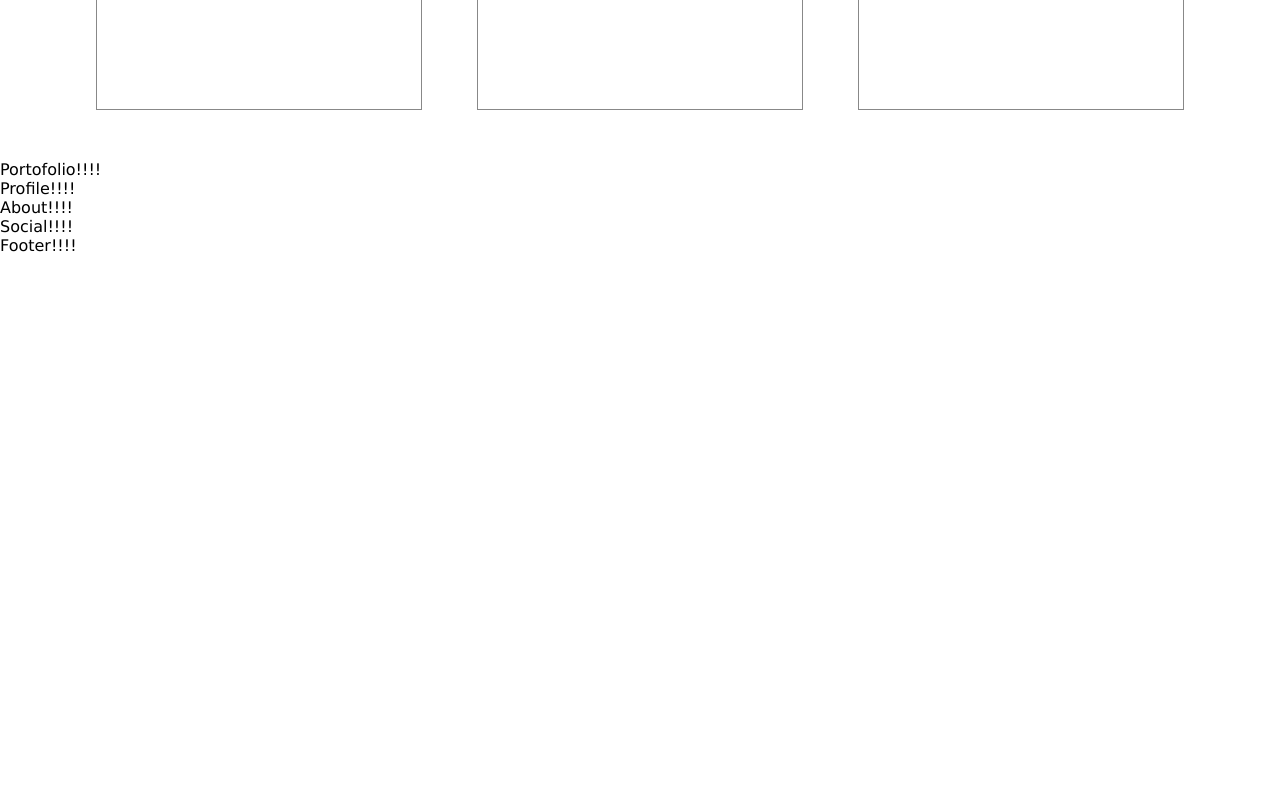
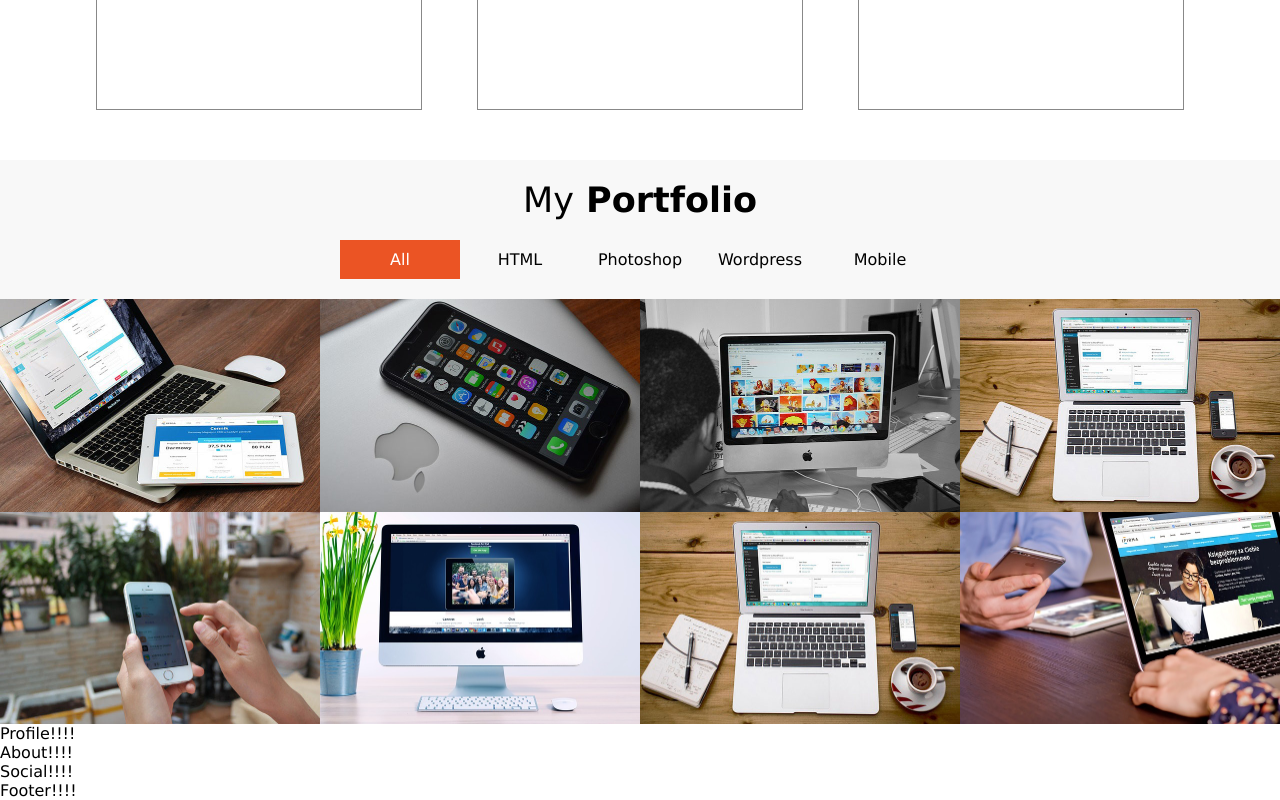
Before and after one commit to EMahmoudNabil/Create-Template-Using-React, a React (Create React App) app: page / in a window 1280 px wide. Shown: the part 1048-1848 px from the top of the page. Before the commit the page ends 1303 px from the top, so only its background shows below. Built offline with nearby package versions, Linux system fonts and the light colour scheme.

Commit message:
Portfolio Component

```diff
--- a/public/api/data.json
+++ b/public/api/data.json
@@ -23,35 +23,35 @@
     "portfolio" : [
         {
             "id":1,
-            "image": "/images/portfolio-img1.jpg"
+            "image": "/images/Portfolio/portfolio-img1.jpg"
         },
         {
             "id":2,
-            "image": "/images/portfolio-img2.jpg"
+            "image": "/images/Portfolio/portfolio-img2.jpg"
         },
         {
             "id":3,
-            "image": "/images/portfolio-img3.jpg"
+            "image": "/images/Portfolio/portfolio-img3.jpg"
         },
         {
             "id":4,
-            "image": "/images/portfolio-img4.jpg"
+            "image": "/images/Portfolio/portfolio-img4.jpg"
         },
         {
             "id":5,
-            "image": "/images/portfolio-img5.jpg"
+            "image": "/images/Portfolio/portfolio-img5.jpg"
         },
         {
             "id":6,
-            "image": "/images/portfolio-img6.jpg"
+            "image": "/images/Portfolio/portfolio-img6.jpg"
         },
         {
             "id":7,
-            "image": "/images/portfolio-img4.jpg"
+            "image": "/images/Portfolio/portfolio-img4.jpg"
         },
         {
             "id":8,
-            "image": "/images/portfolio-img8.jpg"
+            "image": "/images/Portfolio/portfolio-img8.jpg"
         }
     ] ,
     "social" : [
--- a/src/Components/Portofolio/index.js
+++ b/src/Components/Portofolio/index.js
@@ -1,14 +1,58 @@
-import React from 'react';
+
+import React, { Component } from 'react';
+import './style.css' ;
+import axios from 'axios';
 
 
-const Portofolio=() => {
-  return (
-    <div className="App ">
-      Portofolio!!!!
+class Portofolio extends Component{
+
+    state={
+        Portofolio:[]
+    }
+    componentDidMount(){
+     axios.get('api/data.json').then(res => {this.setState({Portofolio:res.data.portfolio})})
+    }
+
+    render(){
+
+        const{Portofolio}= this.state;
+        const PortofolioImages = Portofolio.map((ImgItem) => {
+            return(
+
+                <div  class="box" key={ImgItem.id}>
+                    <div>
+                    <img src={ImgItem.image} alt="" />
+                    <p class="overlay">
+                        <span>
+                            Show Image
+                            {console.log(ImgItem.image)}
+                        </span>
+                    </p>
+                    </div>
+               </div>
 
 
-    </div>
-  );
+
+
+            )
+        })
+        return(
+           <div class="portfolio">
+            <h2 class="portfolio-title"><span>My</span> Portfolio</h2>
+            <ul class="portfolio-list">
+                <li class="portfolio-item active">All</li>
+                <li class="portfolio-item">HTML</li>
+                <li class="portfolio-item">Photoshop</li>
+                <li class="portfolio-item">Wordpress</li>
+                <li class="portfolio-item">Mobile</li>
+            </ul>
+
+            {PortofolioImages}
+
+
+            </div>
+        )
+    }
 }
 
-export default Portofolio;
+export default  Portofolio
--- a/src/Components/Portofolio/style.css
+++ b/src/Components/Portofolio/style.css
@@ -0,0 +1,86 @@
+.portfolio {
+    background: #f8f8f8;
+    padding-top: 20px;
+    overflow: hidden;
+}
+
+.portfolio .portfolio-title {
+    text-align: center;
+    font-size: 35px
+}
+
+.portfolio .portfolio-title span {
+    font-weight: normal
+}
+
+.portfolio .portfolio-list {
+    list-style: none;
+    text-align: center;
+    margin: 20px 0
+}
+
+.portfolio .portfolio-list .portfolio-item {
+    display: inline-block;
+    width: 100px;
+    padding: 10px
+}
+
+.portfolio .portfolio-list .portfolio-item.active {
+    background: #eb5424;
+    color: #fff
+}
+
+.box div {
+    width: 25%;
+    float: left;
+    font-size: 0;
+    position: relative;
+}
+
+.box div img {
+    width: 100%
+}
+
+.box div .overlay {
+    position: absolute;
+    top: 0;
+    left: 0;
+    bottom: 0;
+    right: 0;
+    background: rgba(235,84,36 , 0.5);
+    font-size: 15px;
+    opacity: 0
+}
+
+.box div .overlay span{
+    position: absolute;
+    top: 50%;
+    left: 50%;
+    transform: translate(-50%,-50%);
+    background: #fff;
+    display: block;
+    padding: 10px 20px;
+    cursor: pointer;
+    border: 2px solid #eb5424;
+}
+
+.box div:hover .overlay {
+    opacity: 1
+}
+
+@media (max-width:575px) {
+    .portfolio .portfolio-list .portfolio-item {
+        display: block;
+        margin: auto
+    }
+
+    .box div {
+        width: 100%;
+    }
+}
+
+@media (min-width:576px) and (max-width : 768px ){
+    .box div {
+        width: 50%;
+    }
+}
```
